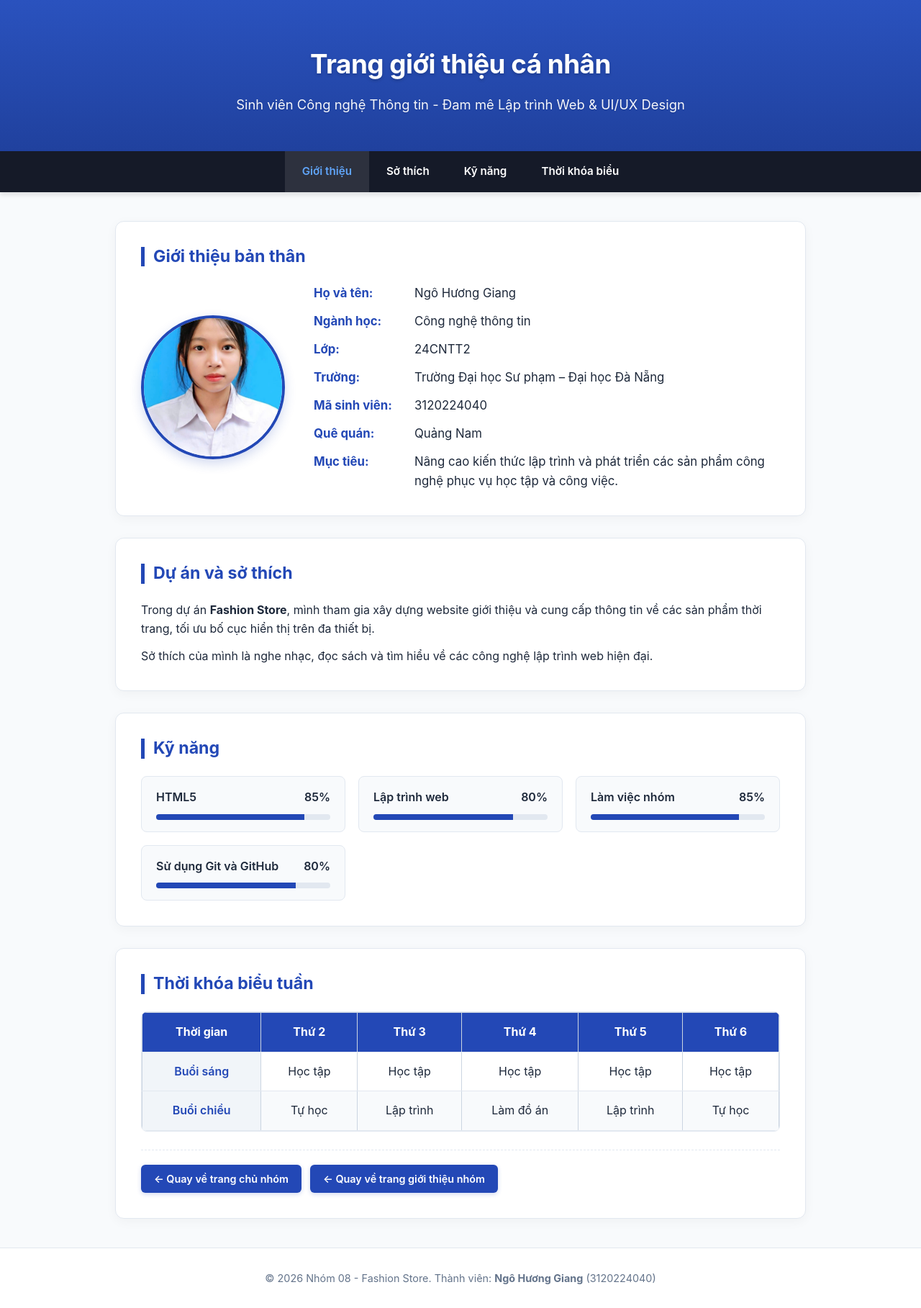
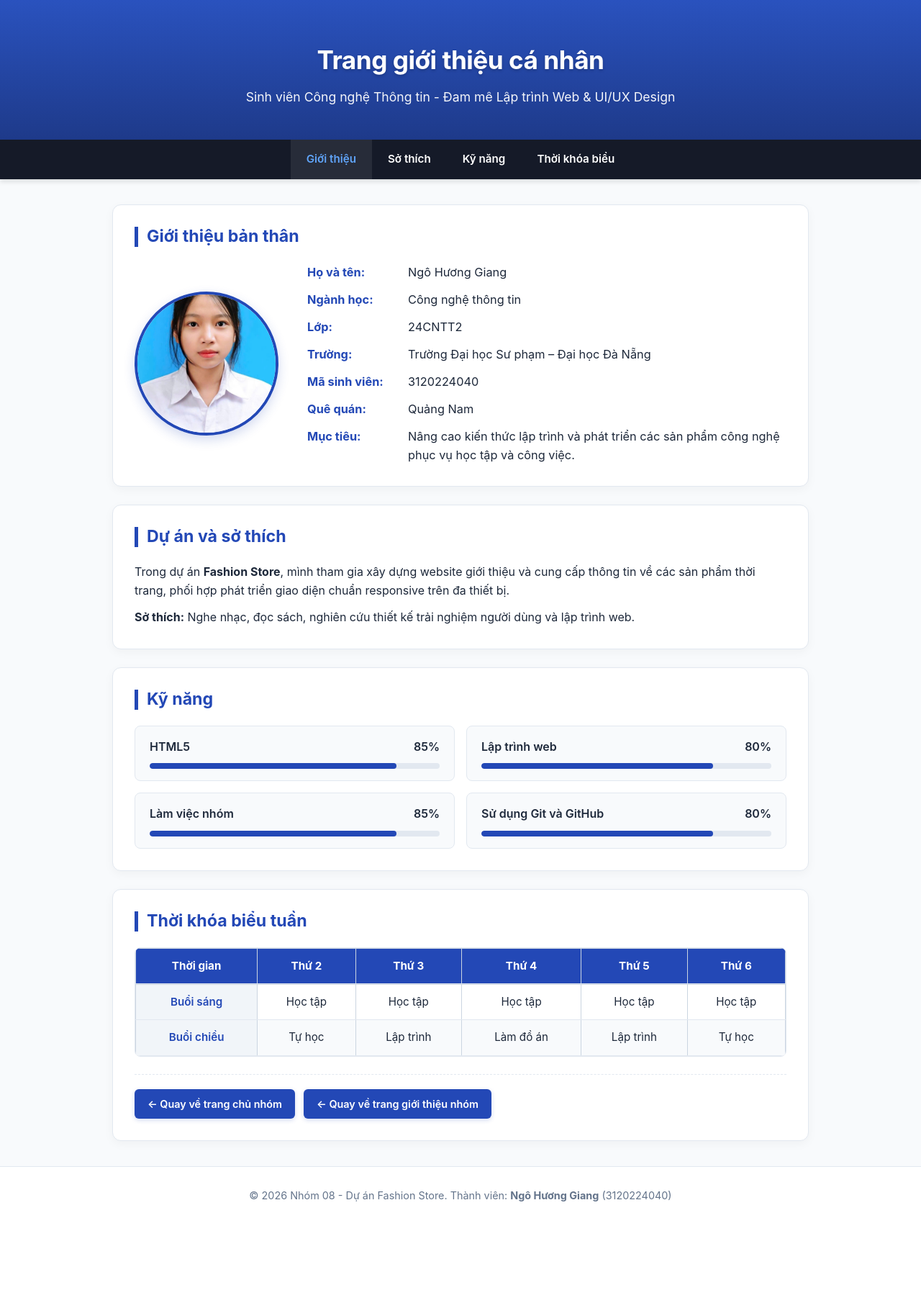
Before and after one commit to phoutsana/ltweb-doan-nhom08, a PHP site: page /thanhvien/3120224040_giang/gioithieu.html in a window 1280 px wide. Shown: the whole page at 72% size. After the commit the page ends 1669 px from the top, so only its background shows below. Run offline with PHP 8.4, Linux system fonts and the light colour scheme.

Commit message:
Them CSS responsive, hoan thien trang ca nhan cua Giang

```diff
--- a/thanhvien/3120224040_giang/gioithieu.html
+++ b/thanhvien/3120224040_giang/gioithieu.html
@@ -3,24 +3,24 @@
 <head>
   <meta charset="UTF-8">
   <meta name="viewport" content="width=device-width, initial-scale=1.0">
-  <meta name="description" content="Trang giới thiệu cá nhân của Ngô Hương Giang - Dự án Fashion Store">
-  <title>Trang giới thiệu cá nhân | Ngô Hương Giang</title>
+  <meta name="description" content="Trang giới thiệu cá nhân của Ngô Hương Giang - Thành viên thực hiện dự án Fashion Store.">
+  <title>Giới thiệu Ngô Hương Giang | Fashion Store</title>
 
-  <!-- CSS dùng chung của nhóm -->
+  <!-- 1. CSS dùng chung của nhóm -->
   <link rel="stylesheet" href="../../css/style.css">
 
-  <!-- CSS riêng cho trang cá nhân -->
+  <!-- 2. CSS riêng của trang cá nhân -->
   <link rel="stylesheet" href="style-canhan.css">
 </head>
 <body>
 
-  <!-- Hero Banner xanh đậm sát mép trên cùng, chữ trắng nổi bật -->
+  <!-- Hero Banner xanh đậm sát mép trên cùng, chữ trắng rõ nét -->
   <header class="hero-banner">
     <h1 class="hero-title">Trang giới thiệu cá nhân</h1>
     <p class="hero-subtitle">Sinh viên Công nghệ Thông tin - Đam mê Lập trình Web & UI/UX Design</p>
   </header>
 
-  <!-- Menu điều hướng con -->
+  <!-- Thanh menu điều hướng các mục con -->
   <nav class="sub-nav" aria-label="Menu cá nhân">
     <div class="nav-container">
       <a href="#gioi-thieu" class="nav-link active">Giới thiệu</a>
@@ -33,13 +33,17 @@
   <!-- Khung nội dung chính -->
   <main class="content-wrapper">
 
-    <!-- 1. MỤC GIỚI THIỆU BẢN THÂN -->
+    <!-- MỤC 1: GIỚI THIỆU BẢN THÂN (FLEXBOX + ẢNH CO GIÃN THEO KHUNG) -->
     <section id="gioi-thieu" class="info-card">
       <h2 class="card-title">Giới thiệu bản thân</h2>
 
       <div class="intro-flex">
         <div class="avatar-container">
-          <img src="../../images/Huong_Giang.jpg" alt="Ảnh chân dung Ngô Hương Giang" class="profile-avatar">
+          <img src="../../images/Huong_Giang.jpg"
+               alt="Ảnh chân dung Ngô Hương Giang"
+               class="profile-avatar"
+               width="200"
+               height="200">
         </div>
 
         <div class="details-list">
@@ -54,20 +58,20 @@
       </div>
     </section>
 
-    <!-- 2. MỤC DỰ ÁN VÀ SỞ THÍCH -->
+    <!-- MỤC 2: DỰ ÁN VÀ SỞ THÍCH -->
     <section id="so-thich" class="info-card">
       <h2 class="card-title">Dự án và sở thích</h2>
       <div class="card-body-text">
         <p>
-          Trong dự án <strong>Fashion Store</strong>, mình tham gia xây dựng website giới thiệu và cung cấp thông tin về các sản phẩm thời trang, tối ưu bố cục hiển thị trên đa thiết bị.
+          Trong dự án <strong>Fashion Store</strong>, mình tham gia xây dựng website giới thiệu và cung cấp thông tin về các sản phẩm thời trang, phối hợp phát triển giao diện chuẩn responsive trên đa thiết bị.
         </p>
-        <p style="margin-top: 12px;">
-          Sở thích của mình là nghe nhạc, đọc sách và tìm hiểu về các công nghệ lập trình web hiện đại.
+        <p class="text-spacing">
+          <strong>Sở thích:</strong> Nghe nhạc, đọc sách, nghiên cứu thiết kế trải nghiệm người dùng và lập trình web.
         </p>
       </div>
     </section>
 
-    <!-- 3. MỤC KỸ NĂNG (BỐ CỤC CSS GRID) -->
+    <!-- MỤC 3: KỸ NĂNG (BỐ CỤC BẰNG CSS GRID) -->
     <section id="ky-nang" class="info-card">
       <h2 class="card-title">Kỹ năng</h2>
       <div class="skills-grid">
@@ -105,21 +109,23 @@
       </div>
     </section>
 
-    <!-- 4. MỤC THỜI KHÓA BIỂU & NÚT ĐIỀU HƯỚNG DƯỚI BẢNG -->
+    <!-- MỤC 4: THỜI KHÓA BIỂU (CUỘN NGANG ĐỘC LẬP TRÊN MOBILE) VÀ 2 NÚT ĐIỀU HƯỚNG -->
     <section id="thoi-khoa-bieu" class="info-card">
       <h2 class="card-title">Thời khóa biểu tuần</h2>
       <p class="scroll-note">*(Trên điện thoại: cuộn hoặc vuốt ngang bảng để xem đầy đủ thông tin)*</p>
 
-      <div class="table-responsive-wrapper">
+      <!-- Khung cuộn ngang độc lập không làm vỡ màn hình 360px -->
+      <div class="table-responsive-wrapper" tabindex="0" aria-label="Bảng thời khóa biểu có thể cuộn ngang">
         <table class="schedule-table">
+          <caption class="sr-only">Thời khóa biểu học tập trong tuần của Ngô Hương Giang</caption>
           <thead>
             <tr>
-              <th>Thời gian</th>
-              <th>Thứ 2</th>
-              <th>Thứ 3</th>
-              <th>Thứ 4</th>
-              <th>Thứ 5</th>
-              <th>Thứ 6</th>
+              <th scope="col">Thời gian</th>
+              <th scope="col">Thứ 2</th>
+              <th scope="col">Thứ 3</th>
+              <th scope="col">Thứ 4</th>
+              <th scope="col">Thứ 5</th>
+              <th scope="col">Thứ 6</th>
             </tr>
           </thead>
           <tbody>
@@ -143,7 +149,7 @@
         </table>
       </div>
 
-      <!-- 2 NÚT NHỎ GỌN CÓ MŨI TÊN ĐẶT DƯỚI BẢNG THỜI KHÓA BIỂU -->
+      <!-- 2 nút quay lại nhỏ gọn có mũi tên đặt ngay dưới bảng thời khóa biểu -->
       <div class="bottom-actions">
         <a href="../../index.html" class="action-btn-small">← Quay về trang chủ nhóm</a>
         <a href="../../gioi-thieu.html" class="action-btn-small">← Quay về trang giới thiệu nhóm</a>
@@ -154,7 +160,7 @@
 
   <!-- Chân trang -->
   <footer class="page-footer">
-    <p>&copy; 2026 Nhóm 08 - Fashion Store. Thành viên: <strong>Ngô Hương Giang</strong> (3120224040)</p>
+    <p>&copy; 2026 Nhóm 08 - Dự án Fashion Store. Thành viên: <strong>Ngô Hương Giang</strong> (3120224040)</p>
   </footer>
 
 </body>
--- a/thanhvien/3120224040_giang/style-canhan.css
+++ b/thanhvien/3120224040_giang/style-canhan.css
@@ -1,21 +1,27 @@
 /* ==========================================================================
-   1. BẢNG MÀU VÀ THIẾT LẬP CHUNG
+   1. BẢNG MÀU VÀ TÁI SỬ DỤNG BIẾN CSS CHUNG CỦA NHÓM
    ========================================================================== */
 :root {
-  --primary-blue: #2348b6;        /* Màu xanh thương hiệu của nhóm */
-  --banner-blue: #2a52be;         /* Xanh gradient của Hero Banner */
-  --nav-navy: #151a28;            /* Màu xanh đen thanh điều hướng */
-  --page-bg: #f8fafc;             /* Nền toàn trang */
-  --card-bg: #ffffff;             /* Nền thẻ trắng */
-  --text-dark: #1e293b;           /* Màu chữ chính */
-  --text-gray: #64748b;           /* Màu chữ phụ */
-  --border-light: #e2e8f0;       /* Màu đường viền */
+  --primary-blue: var(--main-color, #2348b6);       /* Xanh dương đồng bộ nhóm */
+  --banner-blue: var(--primary, #2a52be);           /* Xanh gradient của Hero */
+  --nav-navy: #151a28;                             /* Xanh đen thanh menu */
+  --page-bg: var(--body-bg, #f8fafc);              /* Nền toàn trang */
+  --card-bg: var(--box-bg, #ffffff);               /* Nền thẻ card */
+  --text-dark: var(--text-color, #1e293b);         /* Màu chữ chính */
+  --text-gray: var(--text-sub, #64748b);           /* Màu chữ phụ */
+  --border-light: var(--border, #e2e8f0);          /* Đường viền */
+  --focus-ring: #f59e0b;                           /* Viền Accessibility focus */
 }
 
+/* Reset chuẩn CSS Validator */
 * {
   box-sizing: border-box;
   margin: 0;
   padding: 0;
+}
+
+html {
+  scroll-behavior: smooth;
 }
 
 body {
@@ -26,33 +32,43 @@ body {
 }
 
 /* ==========================================================================
-   2. HERO BANNER (CHỮ TRẮNG NỔI BẬT SÁT MÉP TRÊN)
+   2. HỖ TRỢ ACCESSIBILITY: :focus-visible VÀ :hover CHO TẤT CẢ PHÍM BẤM
+   ========================================================================== */
+a:focus-visible,
+button:focus-visible,
+.table-responsive-wrapper:focus-visible {
+  outline: 3px solid var(--focus-ring);
+  outline-offset: 3px;
+  border-radius: 4px;
+}
+
+/* ==========================================================================
+   3. HERO BANNER - CHỮ TRẮNG NỔI BẬT SÁT MÉP TRÊN
    ========================================================================== */
 .hero-banner {
-  background: linear-gradient(180deg, #2a52be 0%, #20419e 100%);
+  background: linear-gradient(180deg, #2a52be 0%, #1e3a8a 100%);
   text-align: center;
-  padding: 60px 20px 50px 20px;
+  padding: 55px 20px 45px 20px;
 }
 
 .hero-title {
-  color: #ffffff !important;
-  font-size: 2.3rem;
+  color: #ffffff;
+  font-size: 2.2rem;
   font-weight: 700;
-  margin-bottom: 12px;
+  margin-bottom: 10px;
   letter-spacing: -0.5px;
   text-shadow: 0 2px 4px rgba(0, 0, 0, 0.2);
 }
 
 .hero-subtitle {
-  color: #ffffff !important;
-  font-size: 1.15rem;
+  color: #ffffff;
+  font-size: 1.1rem;
   font-weight: 400;
   opacity: 0.95;
-  text-shadow: 0 1px 3px rgba(0, 0, 0, 0.15);
 }
 
 /* ==========================================================================
-   3. MENU CON (SUB-NAV XANH ĐEN)
+   4. MENU ĐIỀU HƯỚNG CON (SUB-NAV)
    ========================================================================== */
 .sub-nav {
   background-color: var(--nav-navy);
@@ -74,41 +90,45 @@ body {
   color: #ffffff;
   text-decoration: none;
   font-weight: 600;
-  padding: 16px 24px;
+  padding: 15px 22px;
   font-size: 0.95rem;
-  transition: all 0.2s ease;
+  transition: background-color 0.2s ease, color 0.2s ease;
 }
 
 .nav-link:hover,
+.nav-link:focus-visible {
+  background-color: rgba(255, 255, 255, 0.12);
+  color: #93c5fd;
+}
+
 .nav-link.active {
-  background-color: rgba(255, 255, 255, 0.1);
+  background-color: rgba(255, 255, 255, 0.08);
   color: #60a5fa;
 }
 
 /* ==========================================================================
-   4. THẺ CARD TRẮNG & BỐ CỤC GIỚI THIỆU
+   5. KHUNG NỘI DUNG VÀ THẺ CARD TRẮNG
    ========================================================================== */
 .content-wrapper {
   max-width: 1000px;
-  margin: 40px auto;
-  padding: 0 20px;
+  margin: 35px auto;
+  padding: 0 16px;
 }
 
 .info-card {
   background-color: var(--card-bg);
   border-radius: 12px;
-  padding: 35px;
-  margin-bottom: 30px;
+  padding: 30px;
+  margin-bottom: 25px;
   border: 1px solid var(--border-light);
-  box-shadow: 0 4px 16px rgba(0, 0, 0, 0.04);
+  box-shadow: 0 4px 14px rgba(0, 0, 0, 0.04);
 }
 
-/* Kẻ sọc xanh đứng bên trái tiêu đề */
 .card-title {
   font-size: 1.45rem;
   font-weight: 700;
   color: var(--primary-blue);
-  margin-bottom: 24px;
+  margin-bottom: 22px;
   padding-left: 12px;
   border-left: 5px solid var(--primary-blue);
   line-height: 1.2;
@@ -119,34 +139,51 @@ body {
   font-size: 1rem;
 }
 
-/* Bố cục giới thiệu bản thân (Flexbox) */
+.text-spacing {
+  margin-top: 12px;
+}
+
+/* ==========================================================================
+   6. BỐ CỤC GIỚI THIỆU BẢN THÂN (MOBILE-FIRST FLEXBOX & ẢNH CO GIÃN)
+   ========================================================================== */
 .intro-flex {
   display: flex;
+  flex-direction: column;
   align-items: center;
-  gap: 40px;
+  text-align: center;
+  gap: 20px;
 }
 
+/* Khung ảnh co giãn linh hoạt theo vùng chứa */
 .avatar-container {
-  flex-shrink: 0;
+  width: 100%;
+  max-width: 200px;
+  display: flex;
+  justify-content: center;
 }
 
 .profile-avatar {
-  width: 200px;
-  height: 200px;
+  width: 100%;
+  height: auto;
+  aspect-ratio: 1 / 1;
+  max-width: 200px;
   border-radius: 50%;
   object-fit: cover;
   border: 4px solid var(--primary-blue);
   box-shadow: 0 6px 16px rgba(35, 72, 182, 0.2);
+  display: block;
 }
 
 .details-list {
-  flex: 1;
+  width: 100%;
 }
 
 .details-list p {
   margin-bottom: 12px;
-  font-size: 1.05rem;
+  font-size: 1.02rem;
   display: flex;
+  flex-direction: column;
+  gap: 4px;
 }
 
 .details-list p:last-child {
@@ -156,8 +193,6 @@ body {
 .details-list .label {
   font-weight: 700;
   color: var(--primary-blue);
-  min-width: 140px;
-  flex-shrink: 0;
 }
 
 .details-list .value {
@@ -165,19 +200,25 @@ body {
 }
 
 /* ==========================================================================
-   5. BỐ CỤC KỸ NĂNG (CSS GRID)
+   7. BỐ CỤC KỸ NĂNG BẰNG CSS GRID
    ========================================================================== */
 .skills-grid {
   display: grid;
-  grid-template-columns: repeat(auto-fit, minmax(280px, 1fr));
-  gap: 18px;
+  grid-template-columns: 1fr;
+  gap: 16px;
 }
 
 .skill-item {
-  background-color: #f8fafc;
+  background-color: var(--page-bg);
   border: 1px solid var(--border-light);
   padding: 16px 20px;
   border-radius: 8px;
+  transition: transform 0.2s ease, box-shadow 0.2s ease;
+}
+
+.skill-item:hover {
+  transform: translateY(-2px);
+  box-shadow: 0 4px 10px rgba(0, 0, 0, 0.06);
 }
 
 .skill-header {
@@ -197,16 +238,28 @@ body {
 .skill-progress {
   background-color: var(--primary-blue);
   height: 100%;
+  border-radius: 4px;
 }
 
 /* ==========================================================================
-   6. BẢNG THỜI KHÓA BIỂU & CUỘN NGANG CHO MOBILE
+   8. BẢNG THỜI KHÓA BIỂU (CUỘN NGANG ĐỘC LẬP TRÁNH TRÀN 360PX)
    ========================================================================== */
 .scroll-note {
   font-size: 0.85rem;
   color: var(--text-gray);
-  margin-bottom: 12px;
-  display: none;
+  margin-bottom: 10px;
+  display: block;
+}
+
+.sr-only {
+  position: absolute;
+  width: 1px;
+  height: 1px;
+  padding: 0;
+  margin: -1px;
+  overflow: hidden;
+  clip: rect(0, 0, 0, 0);
+  border: 0;
 }
 
 .table-responsive-wrapper {
@@ -219,15 +272,16 @@ body {
 
 .schedule-table {
   width: 100%;
-  min-width: 620px;
+  min-width: 580px; /* Buộc giữ bề rộng vừa đủ để cuộn ngang trên mobile */
   border-collapse: collapse;
   text-align: center;
 }
 
 .schedule-table th,
 .schedule-table td {
-  padding: 14px 16px;
+  padding: 12px 14px;
   border-bottom: 1px solid var(--border-light);
+  font-size: 0.95rem;
 }
 
 .schedule-table thead th {
@@ -246,18 +300,14 @@ body {
   background-color: #f8fafc;
 }
 
-.schedule-table tbody tr:hover td {
-  background-color: rgba(35, 72, 182, 0.04);
-}
-
 /* ==========================================================================
-   7. NÚT QUAY LẠI DƯỚI THỜI KHÓA BIỂU (NHỎ GỌN + MŨI TÊN)
+   9. NÚT QUAY LẠI DƯỚI THỜI KHÓA BIỂU (NHỎ GỌN + MŨI TÊN + FOCUS)
    ========================================================================== */
 .bottom-actions {
   display: flex;
-  flex-wrap: wrap;
+  flex-direction: column;
   gap: 12px;
-  margin-top: 25px;
+  margin-top: 24px;
   padding-top: 20px;
   border-top: 1px dashed var(--border-light);
 }
@@ -265,30 +315,32 @@ body {
 .action-btn-small {
   display: inline-flex;
   align-items: center;
+  justify-content: center;
   gap: 6px;
   background-color: var(--primary-blue);
-  color: #ffffff !important;
+  color: #ffffff;
   text-decoration: none;
   font-size: 0.9rem;
   font-weight: 600;
-  padding: 8px 18px;
+  padding: 9px 18px;
   border-radius: 6px;
   box-shadow: 0 2px 6px rgba(35, 72, 182, 0.2);
   transition: all 0.2s ease;
 }
 
-.action-btn-small:hover {
+.action-btn-small:hover,
+.action-btn-small:focus-visible {
   background-color: #1b3896;
   transform: translateY(-1px);
   box-shadow: 0 4px 10px rgba(35, 72, 182, 0.3);
 }
 
 /* ==========================================================================
-   8. CHÂN TRANG (FOOTER)
+   10. CHÂN TRANG (FOOTER)
    ========================================================================== */
 .page-footer {
   text-align: center;
-  padding: 30px 15px;
+  padding: 28px 15px;
   color: var(--text-gray);
   font-size: 0.9rem;
   border-top: 1px solid var(--border-light);
@@ -296,46 +348,40 @@ body {
 }
 
 /* ==========================================================================
-   9. RESPONSIVE CHO THIẾT BỊ DI ĐỘNG (DƯỚI 768PX)
+   11. ĐIỂM NGẮT RESPONSIVE MIN-WIDTH (YÊU CẦU MỤC 3 & 4)
    ========================================================================== */
-@media (max-width: 768px) {
-  .hero-banner {
-    padding: 40px 15px;
+@media (min-width: 600px) {
+  .skills-grid {
+    grid-template-columns: repeat(2, 1fr);
   }
+}
 
-  .hero-title {
-    font-size: 1.75rem;
-  }
-
+@media (min-width: 768px) {
   .intro-flex {
-    flex-direction: column;
-    text-align: center;
+    flex-direction: row;
+    text-align: left;
+    gap: 40px;
   }
 
   .details-list p {
-    flex-direction: column;
-    align-items: center;
-    gap: 4px;
+    flex-direction: row;
+    gap: 0;
   }
 
   .details-list .label {
-    min-width: unset;
+    min-width: 140px;
+    flex-shrink: 0;
   }
 
-  .skills-grid {
-    grid-template-columns: 1fr;
+  .bottom-actions {
+    flex-direction: row;
+  }
+
+  .action-btn-small {
+    width: auto;
   }
 
   .scroll-note {
-    display: block;
-  }
-
-  .bottom-actions {
-    justify-content: center;
-  }
-
-  .action-btn-small {
-    width: 100%;
-    justify-content: center;
+    display: none; /* Ẩn dòng nhắc cuộn trên máy tính */
   }
 }
```
